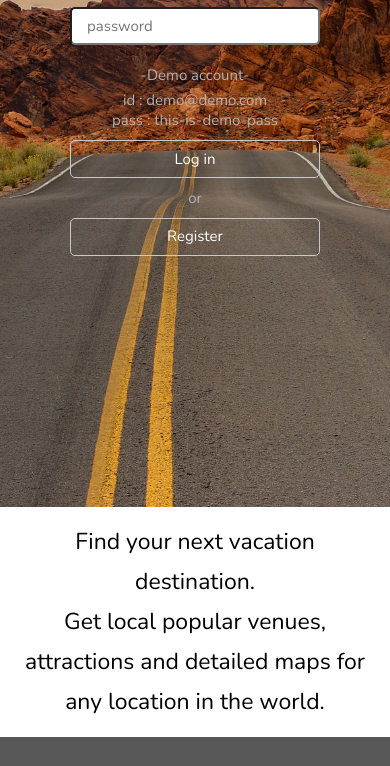
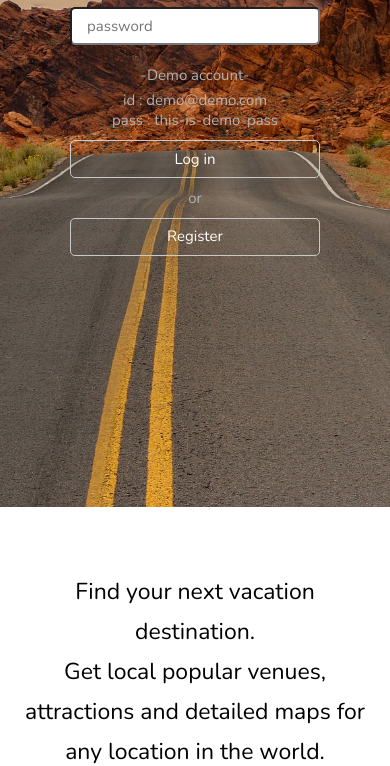
Before and after one commit to realnuno/capstone-client, a React app: page / in a window 390 px wide. Shown: the part 337-1103 px from the top of the page. Built offline with nearby package versions, Linux system fonts and the light colour scheme; no server answers.

Commit message:
fix intro

```diff
--- a/public/css/main.css
+++ b/public/css/main.css
@@ -844,7 +844,7 @@ footer ion-icon {
     }
 
     .intro {
-        margin: 10px 10px;
+        margin: 60px 10px;
     }
 
 
```
